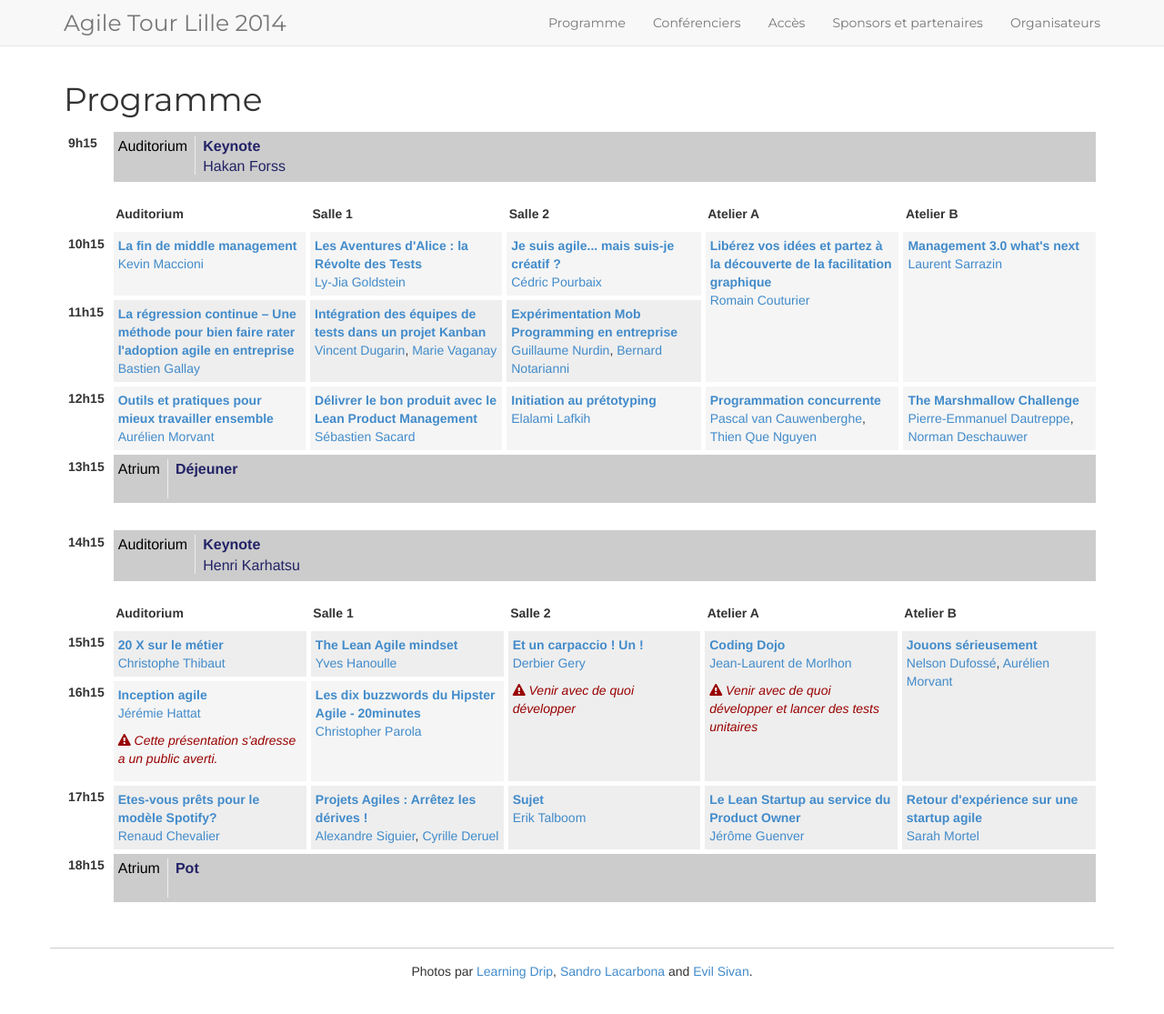
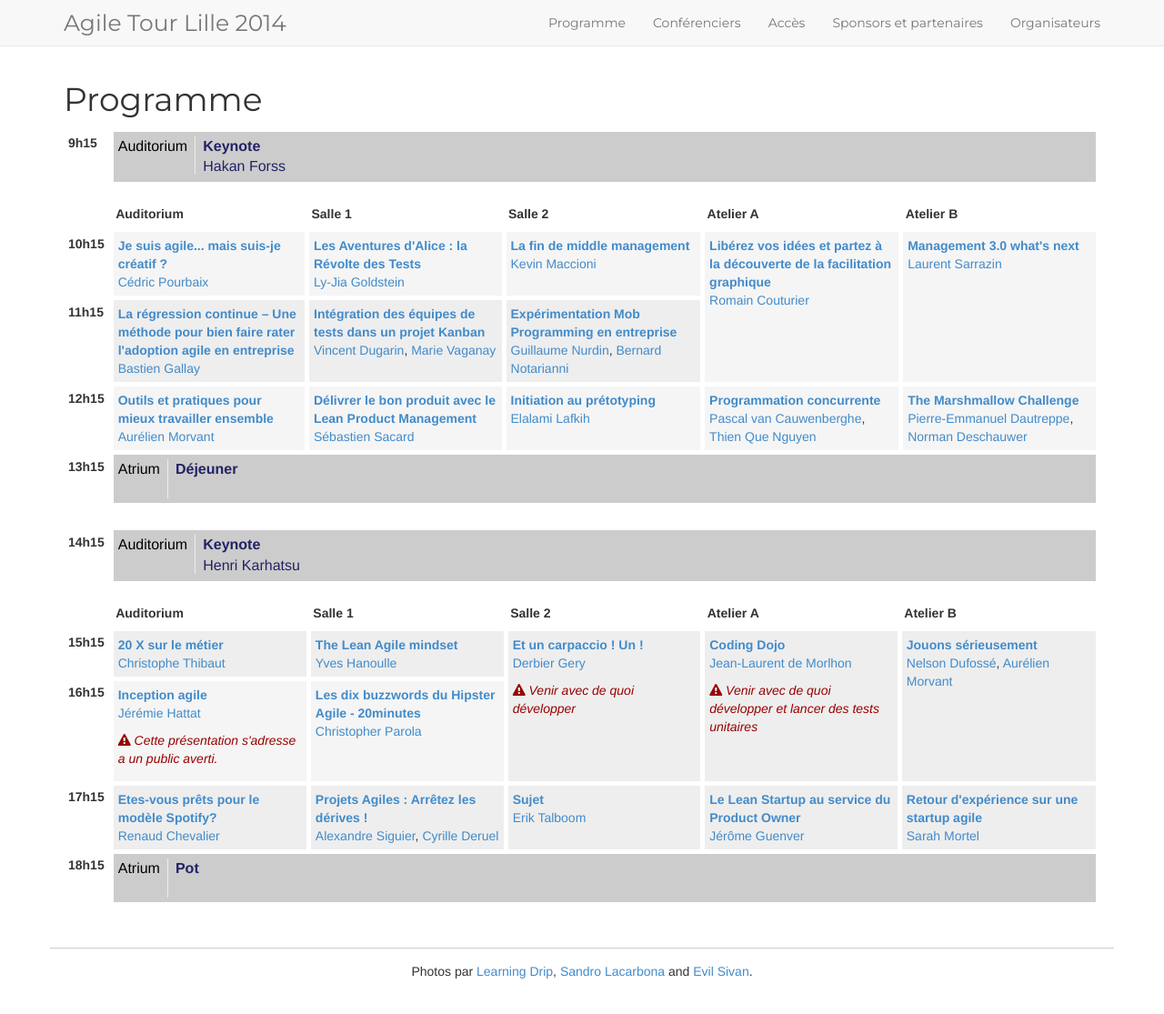
Before and after one commit to jak78/agile-tour-lille-2017, a Jekyll site: the page built from 00-schedule.html, in a window 1280 px wide and 1118 px high. Shown: the top 1115 px of the window at 91% size. Built offline with Jekyll 4.4.1, drawn with Linux system fonts in a browser that asks for light colours; nearby versions of some CDN libraries.

Commit message:
Changed: Swapped Kevin and Cedric at 10h15

```diff
--- a/_data/schedule.yml
+++ b/_data/schedule.yml
@@ -8,15 +8,15 @@
         highlight: 1
   - hour: 10
     content:
+      - subject: Je suis agile... mais suis-je créatif ?
+        speaker: Cédric Pourbaix
+        description: Dans cette session, je vais proposer de nous interroger sur les liens entre créativité et agilité.</p><p>L'agilité peut-elle s'entendre avec la créativité ? Doit-on laisser de la place à la créativité ? Qui doit-être créatif ? Un projet IT peut-il être créatif ? Nous laisse-t-on être créatif ?
+      - subject: "Les Aventures d'Alice : la Révolte des Tests"
+        speaker: Ly-Jia Goldstein
+        description: Alice rêve de tests à ajouter dans son application quand elle aperçoit le Lapin blanc soucieux de qualité. Partie à sa poursuite, elle se trouve propulsée dans un monde ressemblant étrangement à son code, et commence à faire apparaître de nombreux tests unitaires. Pourtant, le Lapin blanc est encore insatisfait ; lesdits tests se rebellent, deviennent incontrôlables et ne veulent plus vérifier ce qu'elle veut. Comment Alice va-t-elle réussir à reprendre la main sur les tests et les faire fonctionner correctement ?</p><p>À travers les aventures d'Alice, je vais vous présenter les pièges courants du testing qui découragent souvent les débutants, mais également les bonnes pratiques et des outils pour obtenir des tests fonctionnels et efficaces.
       - subject: La fin de middle management
         speaker: Kevin Maccioni
         description: L'agilité a le vent en poupe aux seins des sociétés de services, et nombreuses sont celles qui ont tentées une transformation pour approcher un modèle culturel et organisationnel correspondant plus à leur attentes. Mais trop nombreux sont encore les chefs de projets laissés sur le côté et qui ne trouvent plus leur place face à des équipes pluridisciplinaires, autonomes et responsabilisées. Est-ce que le middle management est amené à disparaître? Ou doit-il changer son périmètre et son type d'action ? Du manager décisionnaire au servant leader, le processus de prise de conscience face au changement semble inévitable pour la survie du middle management !
-      - subject: "Les Aventures d'Alice : la Révolte des Tests"
-        speaker: Ly-Jia Goldstein
-        description: Alice rêve de tests à ajouter dans son application quand elle aperçoit le Lapin blanc soucieux de qualité. Partie à sa poursuite, elle se trouve propulsée dans un monde ressemblant étrangement à son code, et commence à faire apparaître de nombreux tests unitaires. Pourtant, le Lapin blanc est encore insatisfait ; lesdits tests se rebellent, deviennent incontrôlables et ne veulent plus vérifier ce qu'elle veut. Comment Alice va-t-elle réussir à reprendre la main sur les tests et les faire fonctionner correctement ?</p><p>À travers les aventures d'Alice, je vais vous présenter les pièges courants du testing qui découragent souvent les débutants, mais également les bonnes pratiques et des outils pour obtenir des tests fonctionnels et efficaces.
-      - subject: Je suis agile... mais suis-je créatif ?
-        speaker: Cédric Pourbaix
-        description: Dans cette session, je vais proposer de nous interroger sur les liens entre créativité et agilité.</p><p>L'agilité peut-elle s'entendre avec la créativité ? Doit-on laisser de la place à la créativité ? Qui doit-être créatif ? Un projet IT peut-il être créatif ? Nous laisse-t-on être créatif ?
       - subject: Libérez vos idées et partez à la découverte de la facilitation graphique
         speaker: Romain Couturier
         description:
```
